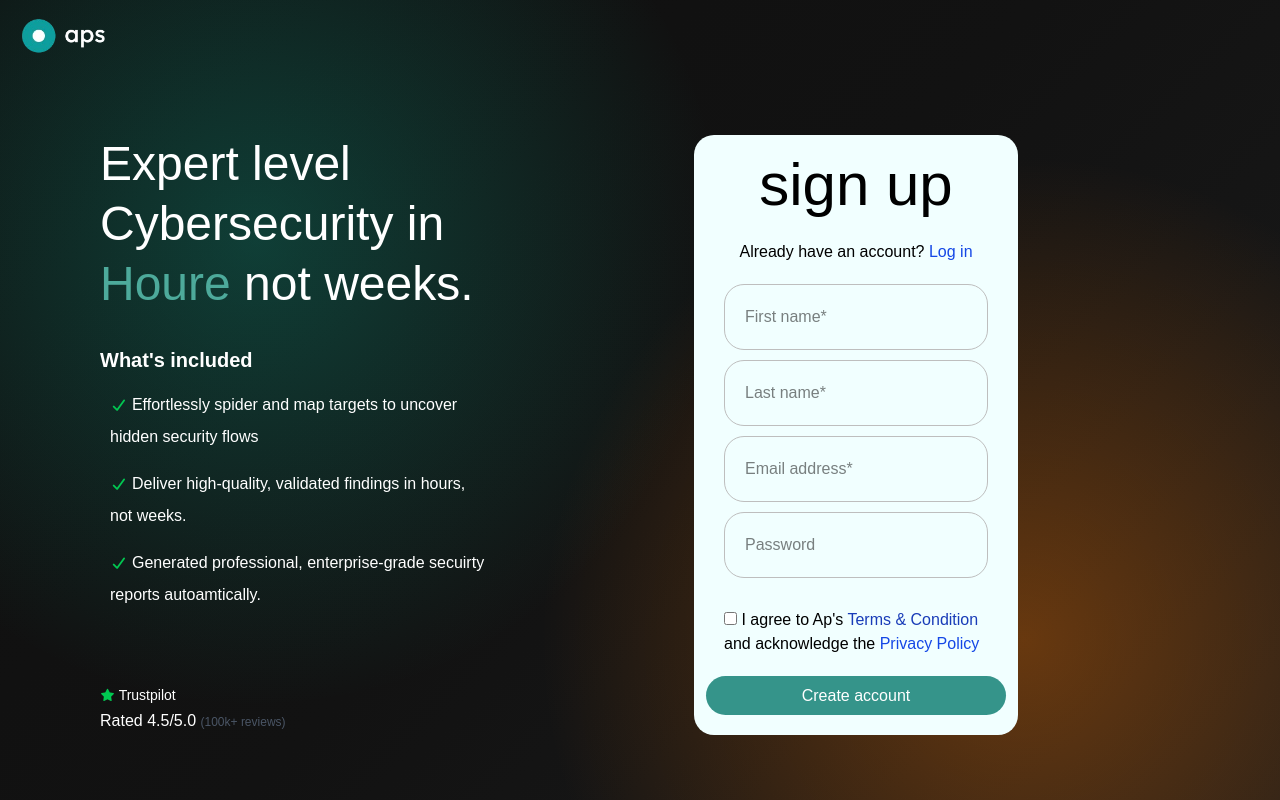
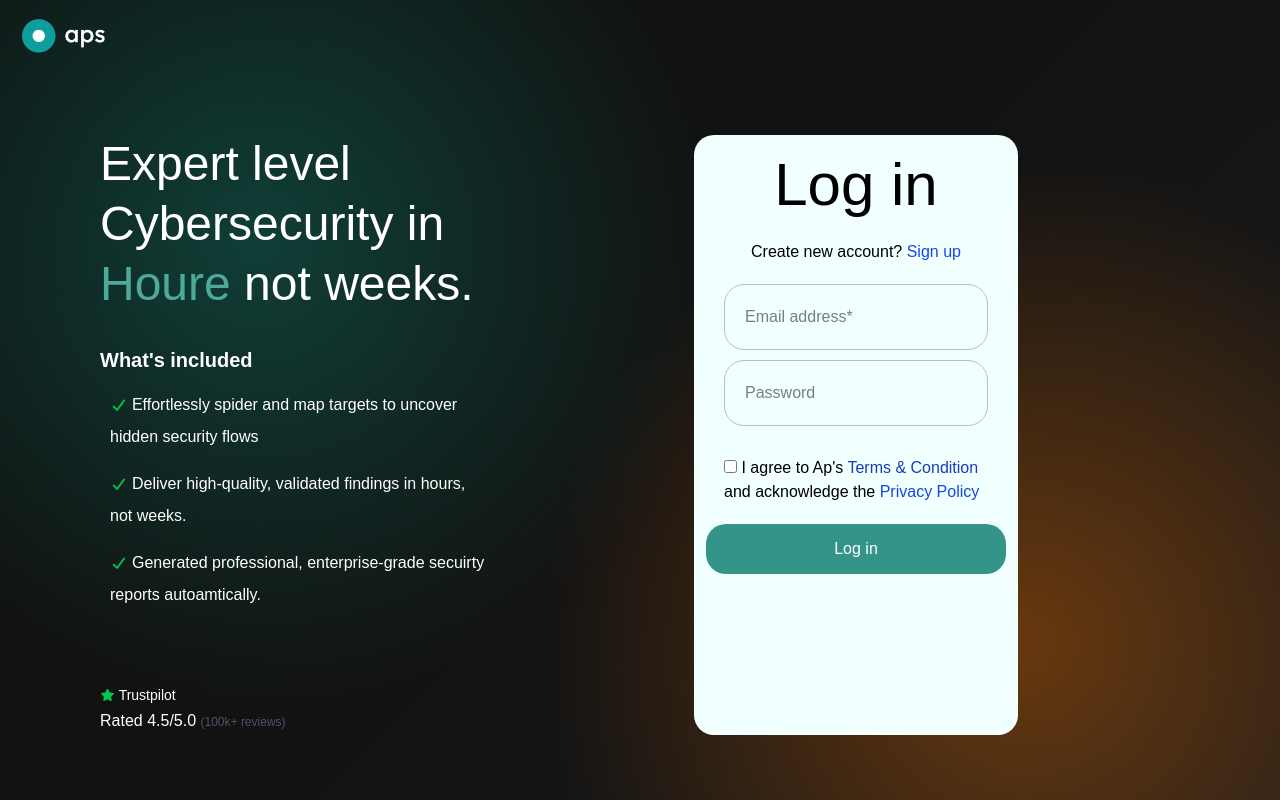
Before and after one commit to Rajaryan99/Fenrir-frontend-Task, a React (Vite) app: page /login in a window 1280 px wide. Built offline with nearby package versions, Linux system fonts and the light colour scheme.

Commit message:
login form added

```diff
--- a/src/App.jsx
+++ b/src/App.jsx
@@ -4,6 +4,7 @@ import './App.css'
 import Signup from './components/Auth/Signup'
 import Dashboard from './components/dashboard/Dashboard'
 import ScanActivity from './components/activity/ScanActivity'
+import Login from './components/Auth/Login'
 
 function App() {
 
@@ -12,7 +13,7 @@ function App() {
     <>
       <Routes>
         <Route path='/signup' element={<Signup/> } />
-        <Route path='/Login' element={<Signup/> } />
+        <Route path='/login' element={<Login/> } />
         <Route path='/' element={<Dashboard/> } />
         <Route path='/activity' element={<ScanActivity/> } />
       </Routes>
--- a/src/components/Auth/Login.jsx
+++ b/src/components/Auth/Login.jsx
@@ -1,9 +1,87 @@
-import React from 'react'
+import React, { useState } from 'react'
+import logo from '../../assets/logo.png'
+
 
 export default function Login() {
-  return (
-    <div>
-      <h1>Login page</h1>
-    </div>
-  )
+
+  const [loginData, setLoginData] = useState({
+    email: "",
+    password:"",
+  })
+
+  const handleChange = (e) => {
+    setLoginData({
+      ...loginData,
+      [e.target.name]: e.target.value
+    })
+  }
+
+  const handleLogin = (e) => {
+    e.preventDefault();
+
+    const user = JSON.parse(localStorage.getItem("user"));
+
+
+    if (user.email === loginData.email && user.password === loginData.password) {
+      alert("Login successfull!!")
+      localStorage.setItem("isLogined", true)
+      window.location.href = '/dashboard'
+    } else {
+      alert("Invalid email or password")
+    }
+  }
+
+   return (
+      <div className=" main bg-[radial-gradient(circle_at_20%_30%,rgba(12,200,168,0.25),transparent_40%),radial-gradient(circle_at_80%_80%,rgba(255,119,0,0.35),transparent_40%),linear-gradient(135deg,#0f0f0f,#121212,#1a1a1a)] min-h-screen ">
+
+        <div className="logo p-6 ">
+          <img src={logo} alt="" className='h-[70px]' />
+        </div>
+
+        <div className="dashboard">
+        <div className="leftsection text-white">
+            <div className='heading text-5xl leading-tight '>
+            <p>Expert level Cybersecurity in <span className='text-[#4daa9b]'>Houre</span> not weeks.</p>
+          </div>
+          <div className="details leading-8 ">
+            <h3 className='font-bold text-xl mb-4'>What's included</h3>
+            <p><i class="fa-solid fa-check text-sm text-green-500 "></i> Effortlessly spider and map targets to uncover hidden security flows</p>
+            <p><i class="fa-solid fa-check text-sm text-green-500 "></i> Deliver high-quality, validated findings in hours, not weeks.</p>
+            <p><i class="fa-solid fa-check text-sm text-green-500 "></i> Generated professional, enterprise-grade secuirty reports autoamtically.</p>
+            </div>
+
+            <div className="review leading-loose ">
+              <p className='mb-7 text-sm '><i class="fa-solid fa-star text-xs text-green-500"></i> Trustpilot</p>
+              <h3>Rated 4.5/5.0  <span className='text-gray-600 text-xs'> (100k+ reviews)</span></h3>
+            </div>
+        </div>
+
+        <div className="rightSection">
+            <div className="signupForm">
+
+                <h1 className='text-6xl'>Log in</h1>
+                <p>Create new account? <a href="" className='text-blue-700'>Sign up</a></p>
+
+
+              <div className="form">
+                <input onChange={handleChange} type="text" name="email" id="" placeholder='Email address*' />
+                <input onChange={handleChange} type="password" name="password" id="" placeholder='Password' />
+              </div>
+              <div>
+
+                <div className='terms'>
+                <input type="checkbox" /> <span>I agree to Ap's <a href="" className='text-blue-800'>Terms & Condition</a> and acknowledge the <a href="" className='text-blue-700'>Privacy Policy</a></span>
+                </div>
+              </div>
+
+              <button className='btn' onClick={handleLogin}>Log in</button>
+          </div>
+        </div>
+        </div>
+
+
+
+
+      </div>
+    )
 }
--- a/src/components/Auth/Signup.jsx
+++ b/src/components/Auth/Signup.jsx
@@ -1,6 +1,7 @@
 import React, { useState } from 'react'
 import logo from '../../assets/logo.png'
 import './Auth.css'
+import { Link } from 'react-router-dom'
 
 
 export default function Signup() {
@@ -27,6 +28,8 @@ export default function Signup() {
     alert("Account created successfully")
 
     setFromData("")
+    window.location.herf = '/login'
+
   }
 
   return (
@@ -58,7 +61,7 @@ export default function Signup() {
           <div className="signupForm">
 
               <h1 className='text-6xl'>sign up</h1>
-              <p>Already have an account? <a href="" className='text-blue-700'>Log in</a></p>
+              <p>Already have an account? <Link to={'/login'} className='text-blue-700'>Log in</Link></p>
 
 
             <div className="form">
```
